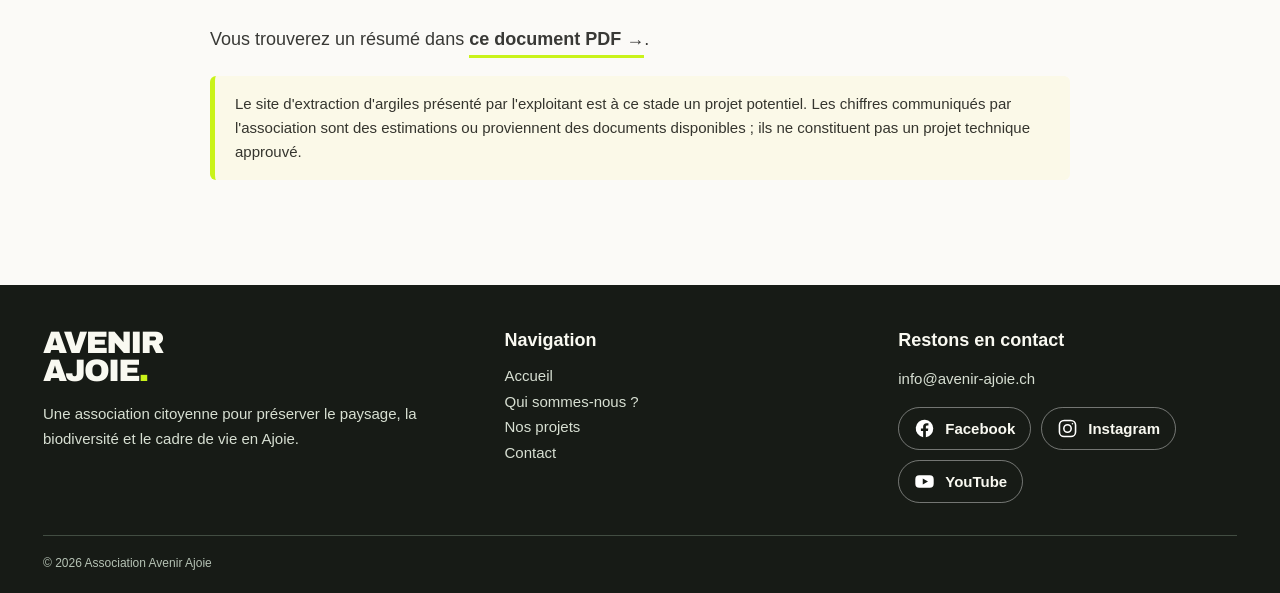
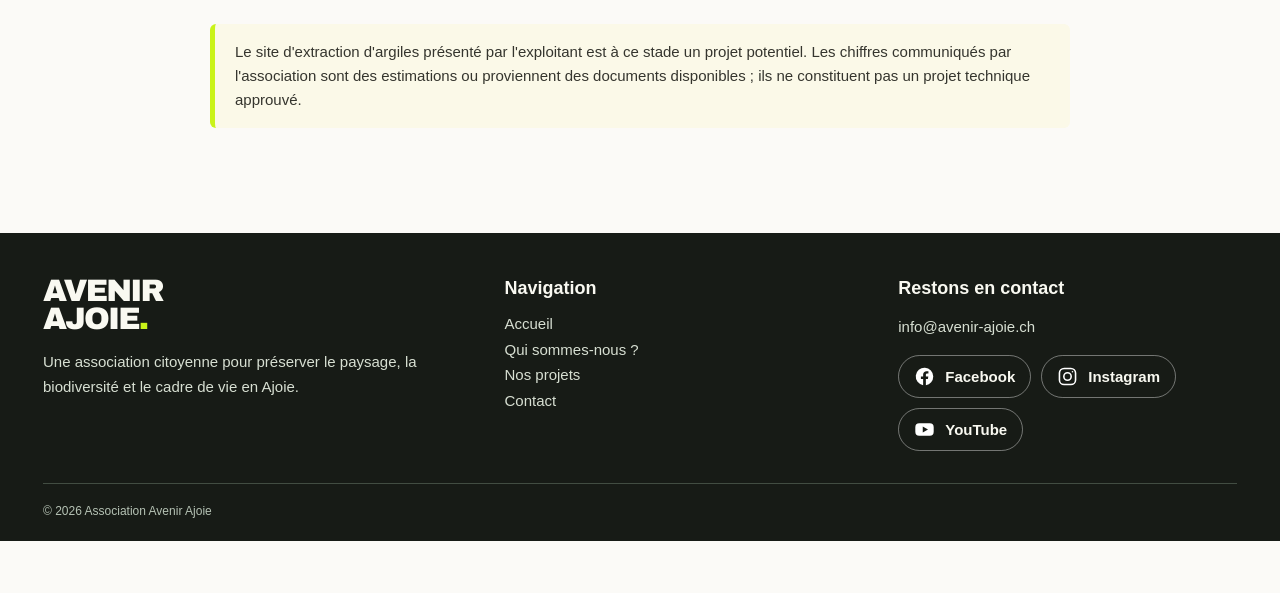
Before and after one commit to avenir-ajoie/avenir-ajoie.github.io, a Jekyll site: the page built from _projets/montgremay.md, in a window 1280 px wide and 900 px high, scrolled down 1490 px, cut to the strip 307-900 px from the top of the window. Built offline with Jekyll 4.4.1, drawn with Linux system fonts in a browser that asks for light colours; after the commit the page ends 2338 px from its top, so only the background shows below that.

Commit message:
Remove PDF link
Co-Authored-By: Claude Opus 5.5 <noreply@anthropic.com>

```diff
--- a/_projets/montgremay.md
+++ b/_projets/montgremay.md
@@ -18,5 +18,3 @@ Face au projet potentiel d'extraction d'argiles à Opalinus entre La Malcôte et
 Le secteur concerne un paysage rural composé de prairies, de terres agricoles et de boisements. Les effets possibles sur le paysage, la biodiversité, les déplacements et le cadre de vie doivent être examinés avec attention.
 
 <iframe src="https://www.youtube.com/embed/s_E0T03vMhA?si=vZZYLVyD6VIlqmtv" title="YouTube video player" frameborder="0" allow="accelerometer; autoplay; clipboard-write; encrypted-media; gyroscope; picture-in-picture; web-share" referrerpolicy="strict-origin-when-cross-origin" allowfullscreen style="width: 100%; aspect-ratio: 16/9; height: auto; margin: 28px 0; border-radius: 16px; display: block;"></iframe>
-
-Vous trouverez un résumé dans <a class="mini-link" target="_blank" rel="noopener noreferrer" href="{{ '/carrieres-de-la-baroche.pdf' | relative_url }}">ce document PDF →</a>.
```
